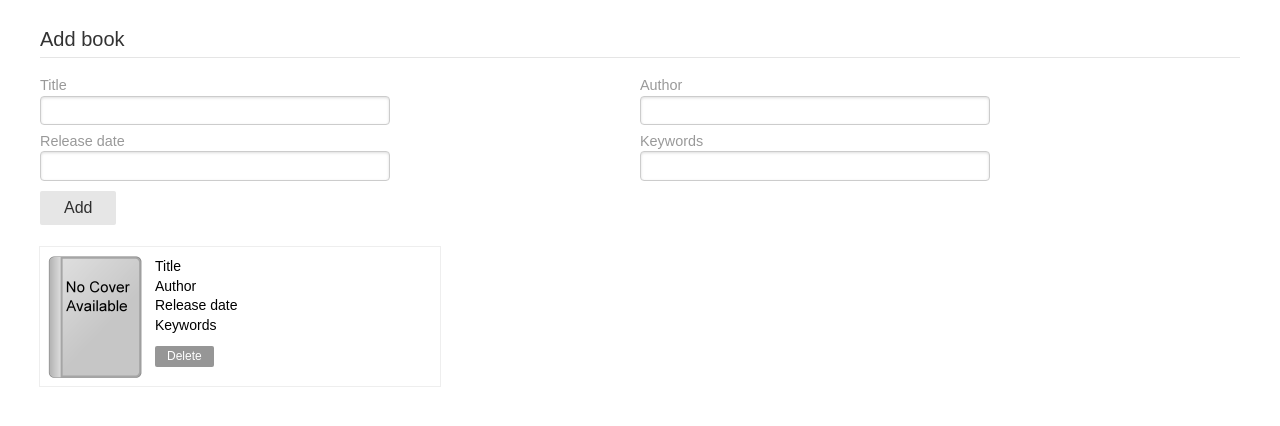
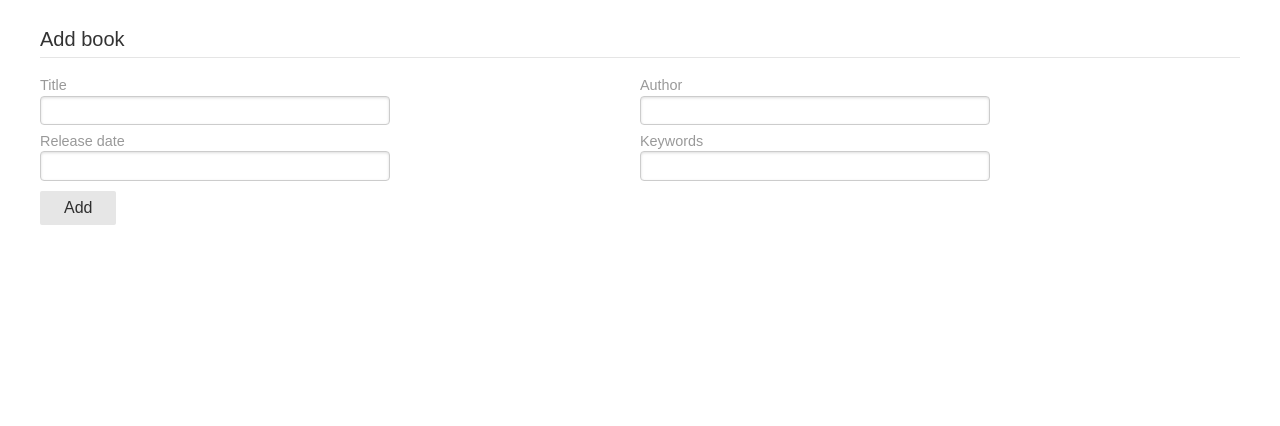
Before and after one commit to dheerosaur/bibliothek, a Django app: page / in a window 1280 px wide. Shown: the part 58-484 px from the top of the page. Run offline with Django 3.2, Linux system fonts and the light colour scheme.

Commit message:
Initialize LibraryView; Restructure HTML

```diff
--- a/templates/index.html
+++ b/templates/index.html
@@ -2,14 +2,14 @@
 {% load static from staticfiles %}
 
 {% block content %}
-  <div id="form">
+  <div id="books">
     <form class="pure-form pure-form-stacked" id="addBook" action="#" method="post">
       <fieldset>
         <legend>Add book</legend>
         <div class="pure-g-r">
           <div class="pure-u-1-2">
             <label for="title">Title</label>
-            <input id="coverImage" type="text" name="title" />
+            <input id="title" type="text" name="title" />
           </div>
           <div class="pure-u-1-2">
             <label for="author">Author</label>
@@ -33,18 +33,7 @@
         </div>
       </fieldset>
     </form>
-  </div>
-  <div class="pure-g-r" id="books">
-    <div class="pure-u-1-3 bookContainer">
-      <img src="{% static 'img/placeholder.png' %}" alt="Title" />
-      <ul>
-        <li>Title</li>
-        <li>Author</li>
-        <li>Release date</li>
-        <li>Keywords</li>
-      </ul>
-      <button class="delete pure-button">Delete</button>
-    </div>
+    <div class="pure-g-r" id="book-list"></div>
   </div>
 {% endblock %}
 
```
Also changed, not shown: public/js/app.js.
